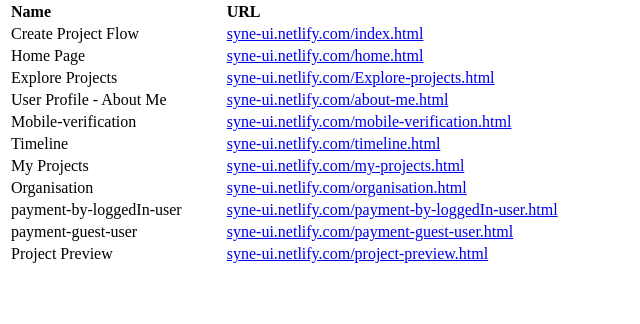
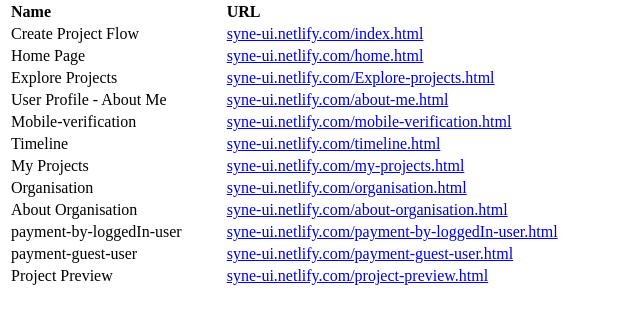
Before and after one commit to abin-amil/syne, a plain HTML site: page syne-toc.html in a window 1280 px wide. Shown: the part 66-390 px from the top of the page, without its empty margins (0-640 px from the left). Drawn offline with Linux system fonts and the light colour scheme.

Commit message:
toc changes

```diff
--- a/syne-toc.html
+++ b/syne-toc.html
@@ -55,6 +55,11 @@ Table of contents - Syne
   </tr>
 
   <tr>
+    <td>About  Organisation</td>
+    <td><a href="https://syne-ui.netlify.com/organisation.html" target="_blank">syne-ui.netlify.com/about-organisation.html</a></td>
+  </tr>
+
+  <tr>
     <td>payment-by-loggedIn-user</td>
     <td><a href="https://syne-ui.netlify.com/payment-by-loggedIn-user.html" target="_blank">syne-ui.netlify.com/payment-by-loggedIn-user.html</a></td>
   </tr>
```
